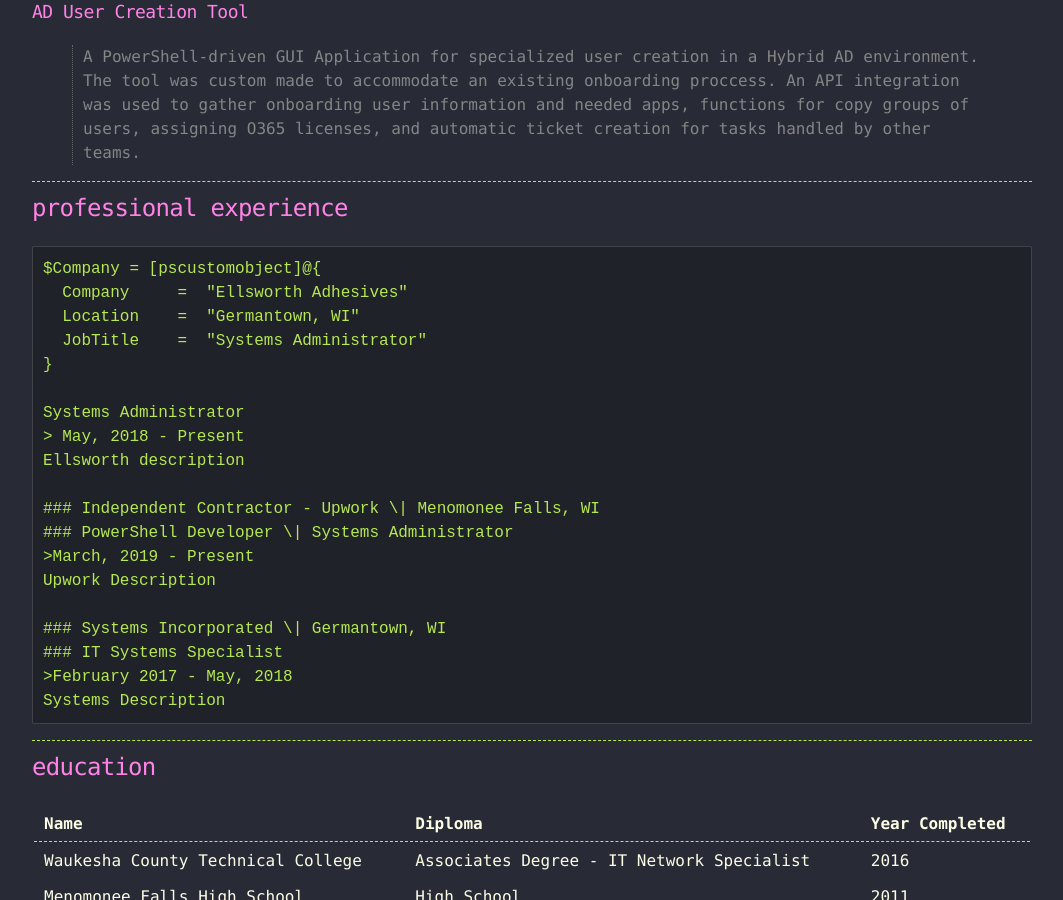
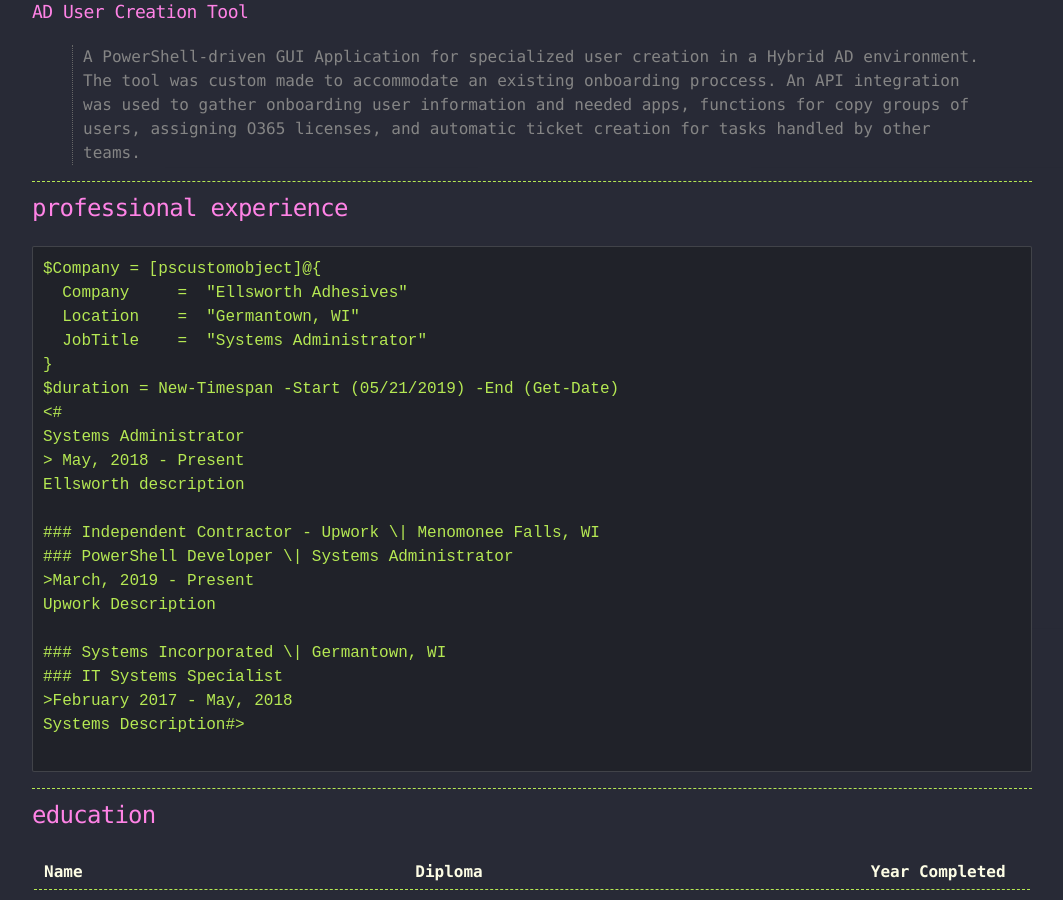
Before and after one commit to DomRRuggeri/DomRRuggeri.github.io, a Jekyll site: the page built from index.md, in a window 1280 px wide and 900 px high, scrolled down 1216 px. Shown: the whole window, without its empty margins (108-1171 px from the left). Built offline with Jekyll 4.4.1, drawn with Linux system fonts in a browser that asks for light colours; our own code applies the rules of GitHub Pages for plain Markdown files.

Commit message:
trying some cutesy shit

````diff
--- a/index.md
+++ b/index.md
@@ -47,7 +47,8 @@
   Location    =  "Germantown, WI"
   JobTitle    =  "Systems Administrator"
 }
-
+$duration = New-Timespan -Start (05/21/2019) -End (Get-Date)
+<#
 Systems Administrator
 > May, 2018 - Present
 Ellsworth description
@@ -60,7 +61,8 @@
 ### Systems Incorporated \| Germantown, WI
 ### IT Systems Specialist
 >February 2017 - May, 2018
-Systems Description
+Systems Description#>
+
 ```
 
 
````
